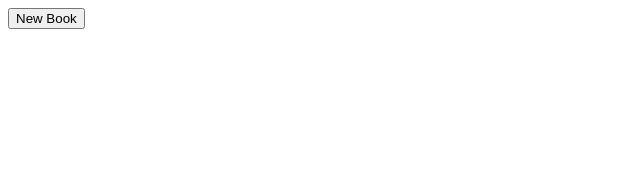
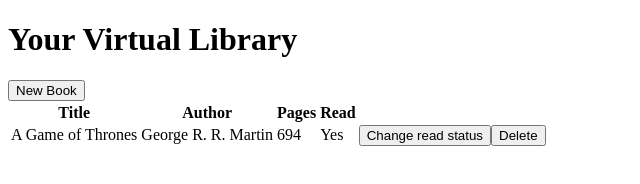
Before and after one commit to joriordan332/library, a plain HTML site: page index.html in a window 1280 px wide. Shown: the whole page, without its empty margins (0-640 px from the left). Drawn offline with Linux system fonts and the light colour scheme.

Commit message:
Read button and event listener added
Change read status button added and event listener that allows the user to alter the read status of the book between yes or no once it's been added to the library
DOM elements created such as table headers and table data so that the format of the table looks how it needs to

```diff
--- a/index.html
+++ b/index.html
@@ -8,6 +8,7 @@
     <link rel="stylesheet" href="style.css" />
     <script src="script.js" defer></script>
   </head>
+  <H1>Your Virtual Library</H1>
   <body>
     <button id="newBook" onclick="openForm()">New Book</button>
     <div class="inputs-container" id="myForm">
@@ -23,7 +24,6 @@
         </select>
         <button id="addBook">Add Book</button>
         <button type="button" class="btn cancel" onclick="closeForm()">Close</button>
-
     </div>
   </body>
 </html>
--- a/script.js
+++ b/script.js
@@ -1,4 +1,9 @@
-const myLibrary = [];
+const myLibrary = [{
+  title: "A Game of Thrones",
+  author: "George R. R. Martin",
+  pages: 694,
+  read: "Yes",
+}];
 
 function Book(title, author, pages, read) {
   this.title = title;
@@ -36,7 +41,10 @@ function drawTable() {
     //secondCells.removeChild(cellText);  array duplicating boks
     //tableHeaders.removeChild(headerText);
     const tbl = document.createElement("table");
+
+
     const tblHead = document.createElement("thead");
+
     const tblBody = document.createElement("tbody");
 
 
@@ -49,20 +57,69 @@ function drawTable() {
         // node the contents of the <td>, and put the <td> at
         // the end of the table row
         const secondCells = document.createElement("td");
+        const secondCellsone = document.createElement("td");
+        const secondCellstwo = document.createElement("td");
+        const secondCellsthree = document.createElement("td");
+
+
         const tableHeaders = document.createElement("th");
-        const cellText = document.createTextNode(`${library.title} ${library.author} ${library.pages} ${library.read}`);
-        const headerText = document.createTextNode(`${'title'} ${'author'} ${'pages'} ${'read'}`);
+        const tableHeadersone = document.createElement("th");
+        const tableHeaderstwo = document.createElement("th");
+        const tableHeadersthree = document.createElement("th");
+
+
+
+
+        const cellText = document.createTextNode(library.title);
+        const authorText = document.createTextNode(library.author);
+        const pagesText = document.createTextNode(library.pages);
+        const textread = document.createTextNode(library.read);
+
+
+
+
+
+
+        const headerText = document.createTextNode('Title');
+        const headerTextone = document.createTextNode('Author');
+        const headerTexttwo = document.createTextNode('Pages');
+        const headerTextthree = document.createTextNode('Read');
+
 
         firstRow.appendChild(tableHeaders);
+        firstRow.appendChild(tableHeadersone);
+        firstRow.appendChild(tableHeaderstwo);
+        firstRow.appendChild(tableHeadersthree);
+
+
+
+
+
+
         tableHeaders.appendChild(headerText);
+        tableHeadersone.appendChild(headerTextone);
+        tableHeaderstwo.appendChild(headerTexttwo);
+        tableHeadersthree.appendChild(headerTextthree);
+
+
+
+
         secondCells.appendChild(cellText);
+        secondCellsone.appendChild(authorText);
+        secondCellstwo.appendChild(pagesText);
+        secondCellsthree.appendChild(textread);
+
+
         secondRow.appendChild(secondCells);
+        secondRow.appendChild(secondCellsone);
+        secondRow.appendChild(secondCellstwo);
+        secondRow.appendChild(secondCellsthree);
 
 
         const readButton = document.createElement("button")
         const readText = document.createTextNode("Change read status");
         const deleteButton = document.createElement("button")
-        const deleteText = document.createTextNode("delete");
+        const deleteText = document.createTextNode("Delete");
         secondRow.appendChild(readButton);
         readButton.appendChild(readText);
         secondRow.appendChild(deleteButton);
@@ -86,7 +143,17 @@ function drawTable() {
         if(book.id === Object.id){
           tbl.remove()
         }
-        })
+        });
+
+        readButton.addEventListener("click", () => {
+          if (textread.textContent == 'Yes') {
+            textread.textContent = 'No'
+          }
+          else if (textread.textContent == 'No') {
+            textread.textContent = 'Yes'
+          }
+        });
+
   });
   myLibrary.length = 0;
 }
@@ -102,3 +169,5 @@ function openForm() {
 function closeForm() {
   document.getElementById("myForm").style.display = "none";
 }
+
+drawTable()
```
